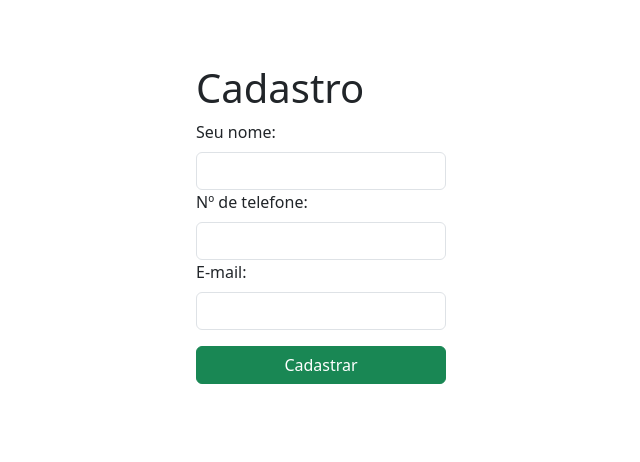
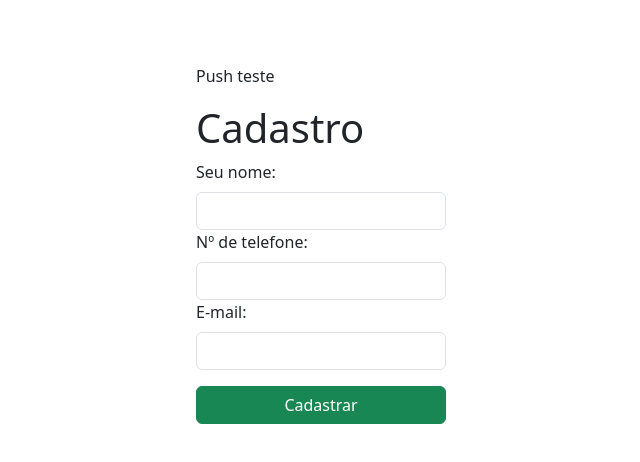
Before and after one commit to MGB86/atividade-modulo12, a plain HTML site: page index.html in a window 1280 px wide. Shown: the whole page, without its empty margins (319-959 px from the left). Drawn offline with nearby package versions, Linux system fonts and the light colour scheme.

Commit message:
Alterado o arquivo para dexar de exemplo

```diff
--- a/index.html
+++ b/index.html
@@ -10,6 +10,7 @@
 <body>
     <div class="form">
         <form class="form">
+            <p>Push teste</p>
             <h1 class="h1">Cadastro</h1>
             <label class="form-label" for="nome">Seu nome:</label>
             <input class="form-control" type="text" id="nome">
```
